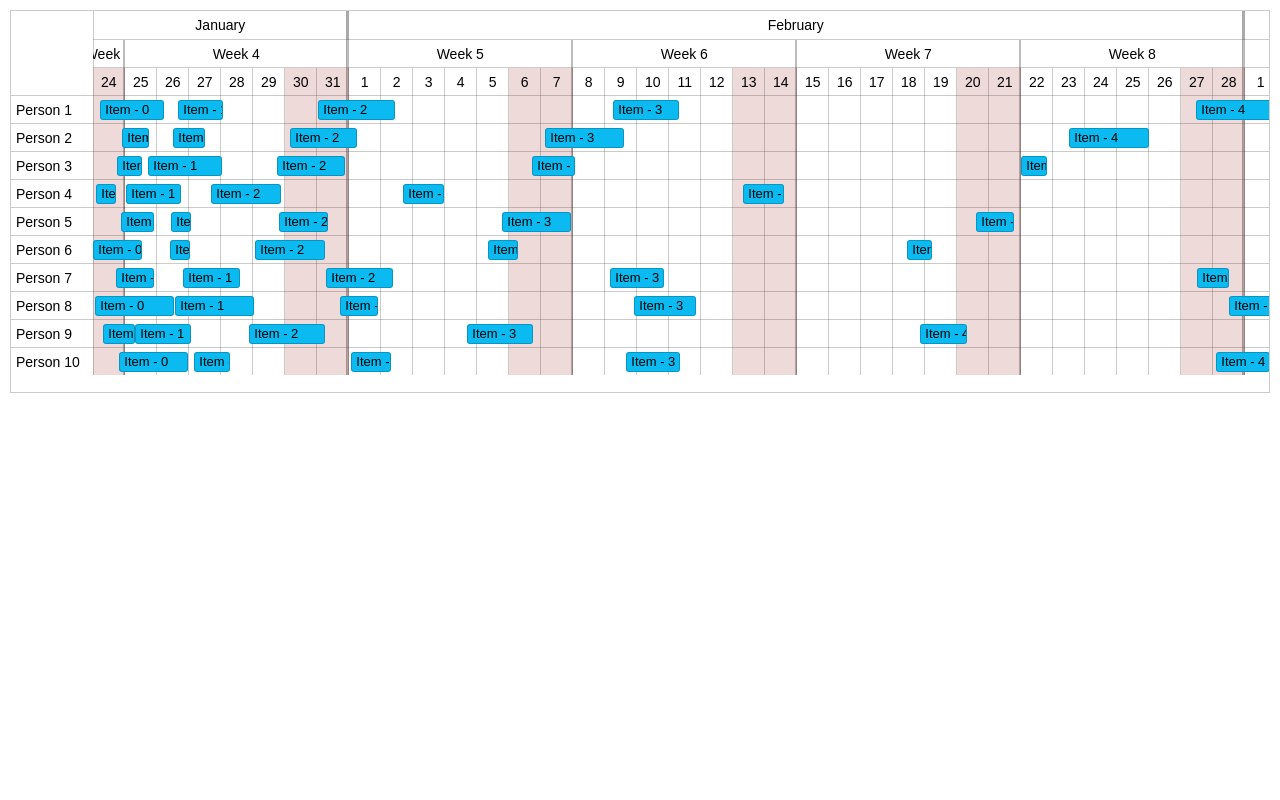
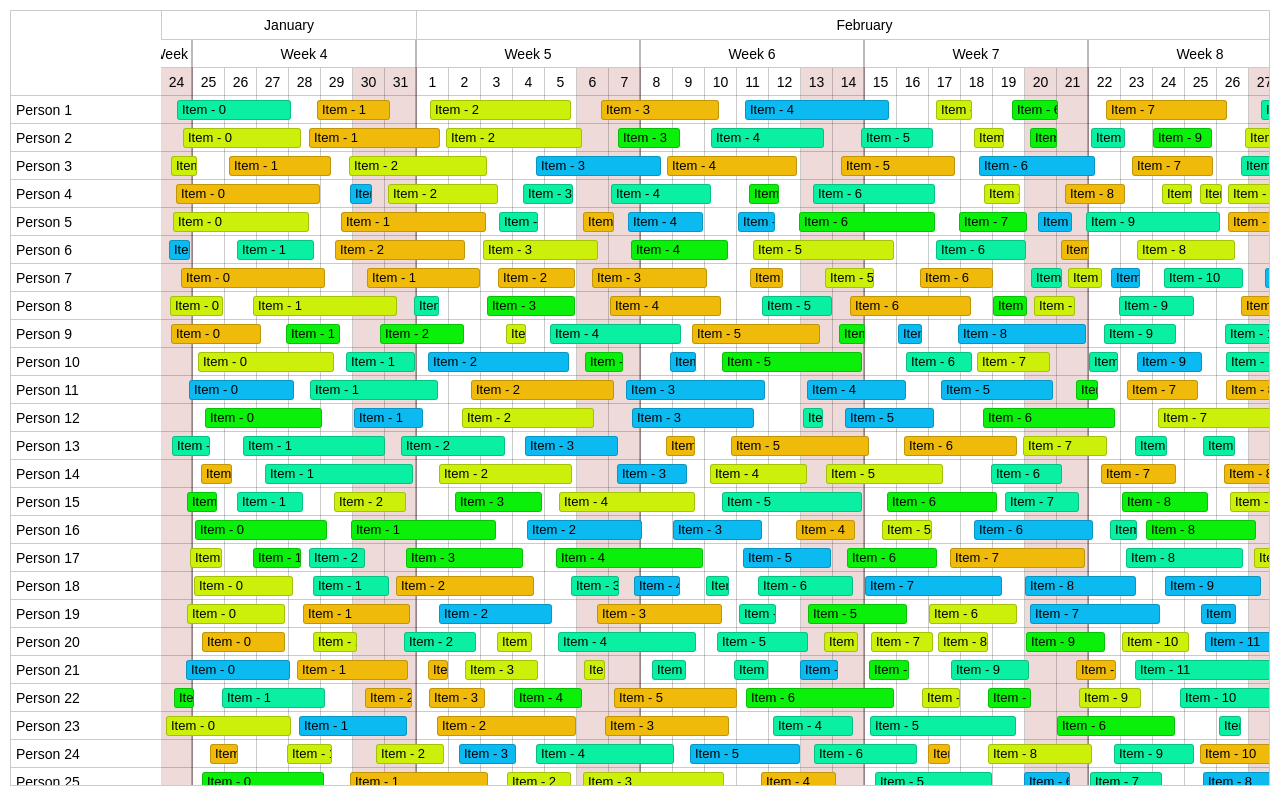
Before and after one commit to JardineMiller/gantt-playground, a plain HTML site: page index.html in a window 1280 px wide. Drawn offline with Linux system fonts and the light colour scheme.

Commit message:
added more rows and items

```diff
--- a/script.js
+++ b/script.js
@@ -7,9 +7,11 @@ Date.prototype.getWeekNumber = function() {
 };
 
 const pixelsPerHour = 8;
+const gantt = document.getElementById("gantt");
 const ganttBody = document.getElementById("ganttBody");
 const ganttLabels = document.getElementById("ganttLabels");
 const pixelsPerDay = 32;
+const numOfRows = 100;
 
 let totalDays = 0;
 
@@ -32,6 +34,24 @@ const initialisePersonBodyRows = function(numOfRows) {
     ganttPersonRows.id = "ganttPersonRows";
     ganttPersonRows.classList.add("gantt-person-rows");
 
+    const colors = [
+        'rgb(10, 186, 240)',
+        'rgb(10, 240, 163)',
+        '#0af00a',
+        '#cdf00a',
+        '#f0ba0a'
+    ];
+
+    function getRandomInt(min, max) {
+        const r = Math.random() * (max - min) + min
+        return Math.floor(r)
+    }
+
+    function getRandomCol() {
+        const randIndex = getRandomInt(0, colors.length);
+        return colors[randIndex];
+    }
+
     for (let i = 1; i <= numOfRows; i++) {
         const personRow = document.createElement("div");
 
@@ -41,26 +61,25 @@ const initialisePersonBodyRows = function(numOfRows) {
 
         ganttPersonRows.append(personRow);
 
-        function getRandomInt(min, max) {
-            min = Math.ceil(min);
-            max = Math.floor(max);
-            return Math.floor(Math.random() * (max - min + 1)) + min;
-        }
+
 
         let totalPixels = 0;
 
-        for (let i = 0; i < 5; i++) {
+        for (let i = 0; i < 50; i++) {
             const ganttItem = document.createElement("div");
             ganttItem.classList.add("gantt-item");
 
-            const width = getRandomInt(20, 80);
-            const left = getRandomInt(totalPixels, totalPixels + 30);
+            const width = getRandomInt(20, 150);
+
+            const offset = getRandomInt(5, 50);
+            const left = totalPixels + offset;
 
             ganttItem.style.width = width + 'px';
             ganttItem.style.left = left + 'px';
             ganttItem.setAttribute("title", `Item - ${i}`);
+            ganttItem.style.background = getRandomCol();
 
-            totalPixels += width + left;
+            totalPixels += (width + offset);
 
             const ganttItemContent = document.createElement("div");
             ganttItemContent.classList.add("gantt-content");
@@ -79,22 +98,27 @@ const initialiseGanttHeader = function() {
     const monthNames = ["January", "February", "March", "April", "May", "June",
         "July", "August", "September", "October", "November", "December"
     ];
-    const monthLimit = 3;
+    const monthLimit = 8;
 
     // Add day row
     const dayRow = document.createElement("div");
     dayRow.classList.add("gantt-row");
     dayRow.classList.add("gantt-day-row");
+    dayRow.style.height = (numOfRows + 1) * 28 + 'px';
+
 
     // Add week row
     const weekRow = document.createElement("div");
     weekRow.classList.add("gantt-row");
     weekRow.classList.add("gantt-week-row");
+    weekRow.style.height = (numOfRows + 2) * 28 + 'px';
+
 
     // Add month row
     const monthRow = document.createElement("div");
     monthRow.classList.add("gantt-row");
     monthRow.classList.add("gantt-month-row");
+    monthRow.style.height = '28px'
 
     function daysInMonth(month, year) {
         return new Date(year, month, 0).getDate();
@@ -162,7 +186,7 @@ const initialiseGanttHeader = function() {
             }
         }
 
-        if (daysInWeek) {
+        if (i == (currentMonth + monthLimit) - 1 && daysInWeek) {
             const weekDiv = document.createElement("div");
             weekDiv.classList.add("gantt-cell");
             weekDiv.classList.add("gantt-week");
@@ -202,7 +226,8 @@ const initialiseGanttHeader = function() {
 const initialisePersonRows = function(numOfRows) {
     initialisePersonLabels(numOfRows);
     initialisePersonBodyRows(numOfRows);
-}(10);
+    ganttBody.style.height = numOfRows * 28;
+}(numOfRows);
 
 document.querySelectorAll(".gantt-item").forEach(ganttItem => {
     ganttItem.onmousedown = function(event) {
@@ -216,8 +241,8 @@ document.querySelectorAll(".gantt-item").forEach(ganttItem => {
         let shiftY = Math.round(event.clientY - ganttItem.getBoundingClientRect().top);
 
         ganttItem.style.position = 'absolute';
-        ganttItem.style.left = event.pageX - shiftX - ganttLabels.offsetWidth - 11 + 'px';
-        ganttItem.style.top = event.pageY - shiftY - 10 + 'px';
+        ganttItem.style.left = event.pageX - shiftX - ganttLabels.offsetWidth - 11 + gantt.scrollLeft + 'px';
+        ganttItem.style.top = event.pageY - shiftY - 10 + gantt.scrollTop + 'px';
         ganttItem.style.zIndex = 1000;
 
         ganttBody.append(ganttItem);
--- a/style.css
+++ b/style.css
@@ -2,7 +2,6 @@
     --pixels-per-day: 32px;
     --row-height: 28px;
     --row-font-size: 14px;
-    --gantt-height: calc(var(--row-height) * 13);
     --item-padding: 4px;
     --item-height: calc(var(--row-height) - calc(var(--item-padding) * 2));
     --item-line-height: calc(var(--item-height) - calc(var(--item-padding) * 2))
@@ -24,18 +23,18 @@ body {
     position: relative;
     border: 1px solid rgba(50, 50, 50, 0.25);
     margin: 10px;
-    width: calc(100vw - 20px);
+    width: calc(100% - 20px);
+    height: 97vh;
+    overflow-y: auto;
 }
 
 #ganttBody {
     display: inline-flex;
     position: relative;
-    overflow: auto;
-    height: 381px;
 }
 
 #ganttLabels {
-    width: 150px;
+    min-width: 150px;
     margin-top: calc(var(--row-height) * 3);
 }
 
@@ -71,18 +70,12 @@ body {
     transition: all .15s;
 }
 
-.gantt-row.gantt-month-row {
-    height: calc(var(--gantt-height));
-}
-
 .gantt-row.gantt-week-row {
     top: var(--row-height);
-    height: calc(var(--gantt-height) - var(--row-height));
 }
 
 .gantt-row.gantt-day-row {
     top: calc(2 * var(--row-height));
-    height: calc(var(--gantt-height) - calc(2 * var(--row-height)));
 }
 
 .person-label-row.gantt-cell {
@@ -113,7 +106,7 @@ body {
 
 .gantt-month {
     width: calc(25 * var(--pixels-per-day));
-    border-right: 3px solid #aaa;
+    /* border-right: 3px solid #aaa; */
 }
 
 .gantt-row.gantt-week-row .gantt-week:last-child {
@@ -127,7 +120,6 @@ body {
 .gantt-person-rows {
     position: absolute;
     top: calc(var(--row-height) * 3);
-    height: calc(var(--gantt-height) - calc(var(--row-height) * 3));
 }
 
 .person-row {
@@ -140,7 +132,6 @@ body {
     position: absolute;
     top: var(--item-padding);
     height: var(--item-height);
-    background: rgb(10, 186, 240);
     align-items: center;
     border: 1px solid rgba(0, 0, 0, 0.2);
     border-radius: 3px;
```
